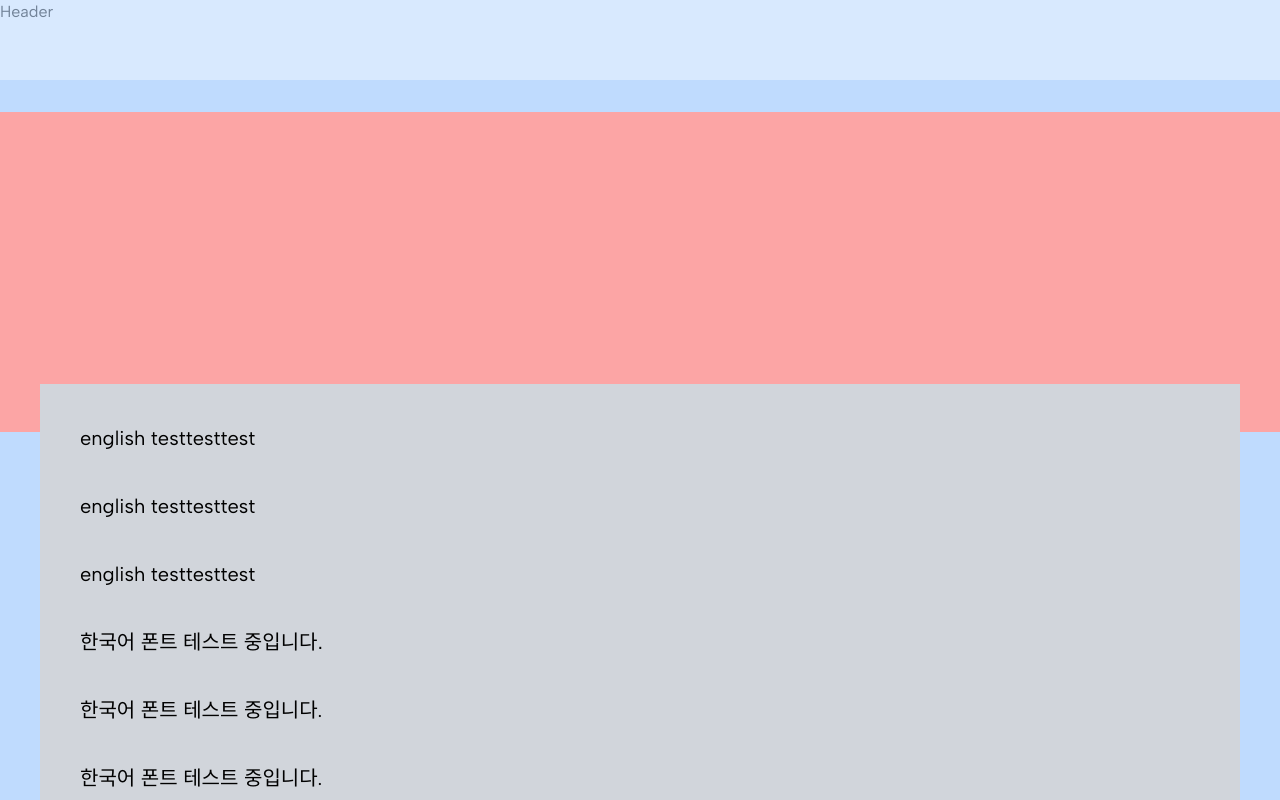
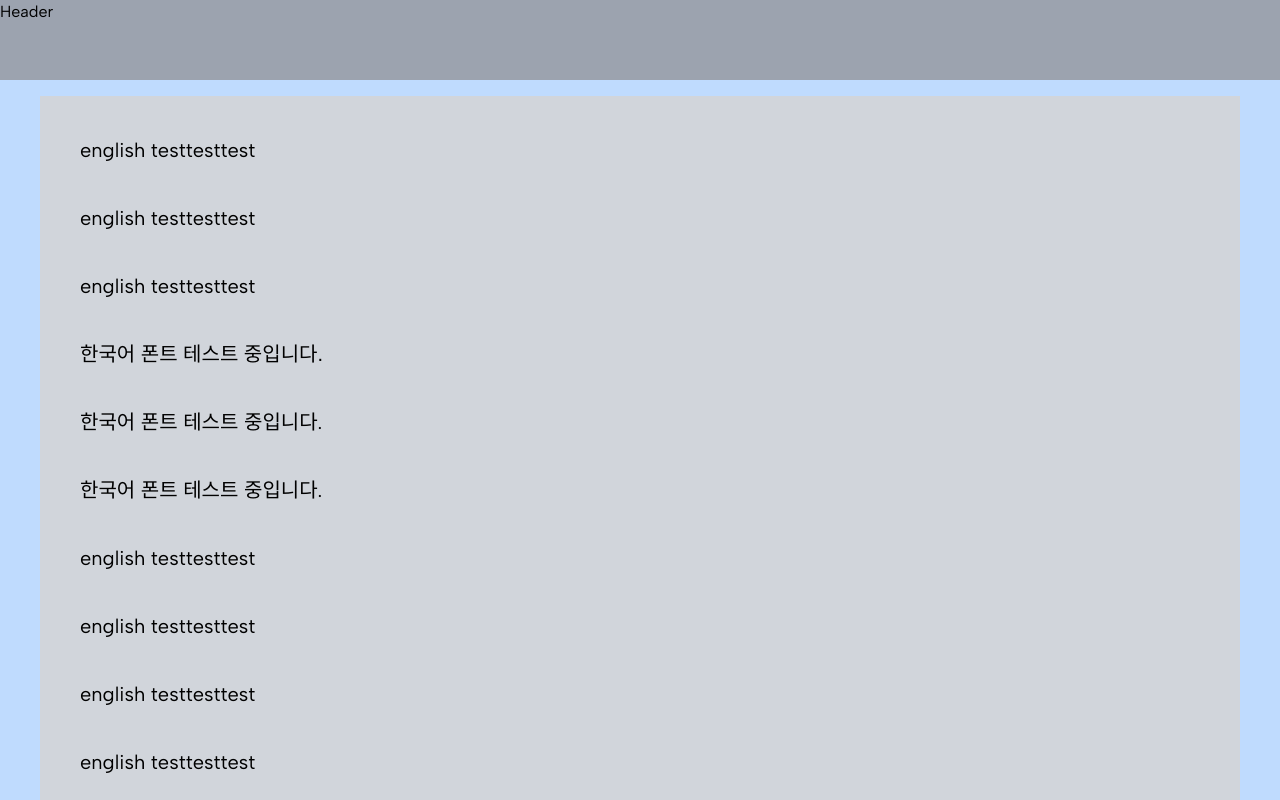
Before and after one commit to Latemarch/blog-ver3, a Next.js app: page / in a window 1280 px wide. Shown: the top 800 px of the page. Built offline with nearby package versions, Linux system fonts and the light colour scheme.

Commit message:
add header bg

```diff
--- a/src/app/layout.tsx
+++ b/src/app/layout.tsx
@@ -2,6 +2,8 @@ import type { Metadata } from "next";
 import { Noto_Serif_KR, Albert_Sans } from "next/font/google";
 
 import "./globals.css";
+import Footer from "@/components/Footer";
+import HeaderBG from "@/components/HeaderBG";
 import Header from "@/components/Header";
 
 const albert = Albert_Sans({ subsets: ["latin"], variable: "--font-albert" });
@@ -47,13 +49,15 @@ export default function RootLayout({
     <html lang="en">
       <body className={`${albert.variable} ${notoKr.variable}`}>
         <div className="flex fixed inset-0 bg-blue-200 text-black">
+          <HeaderBG />
           <div className="flex w-full h-full max-w-screen-2xl mx-auto "></div>
         </div>
         <div className="flex flex-col w-full relative inset-0 items-center text-black">
           <Header />
-          <div className="flex relative w-full max-w-screen-2xl p-10 pt-96 z-0">
+          <div className="flex relative w-full max-w-screen-2xl p-10 pt-24 z-0">
             {children}
           </div>
+          <Footer />
         </div>
       </body>
     </html>
--- a/src/app/page.tsx
+++ b/src/app/page.tsx
@@ -1,7 +1,7 @@
 export default function Home() {
   return (
     <div className="flex flex-col w-full ">
-      <div className="flex w-full bg-red-300 h-80 absolute max-w-screen-2xl left-0 top-28 -z-10"></div>
+      {/* <div className="flex w-full bg-red-300 h-80 absolute max-w-screen-2xl left-0 top-28 -z-10"></div> */}
       <div className="flex flex-col p-10 gap-10 w-full max-w-screen-2xl text-xl bg-gray-300">
         <p>english testtesttest</p>
         <p className="font-albert">english testtesttest</p>
--- /dev/null
+++ b/src/components/Footer.tsx
@@ -0,0 +1,3 @@
+export default function Footer() {
+  return <div className="w-full h-20 bg-gray-200">Footer</div>;
+}
--- a/src/components/Header.tsx
+++ b/src/components/Header.tsx
@@ -1,7 +1,3 @@
 export default function Header() {
-  return (
-    <div className="flex fixed w-full h-20">
-      <div className="flex w-full  mx-auto bg-white opacity-40">Header</div>
-    </div>
-  );
+  return <div className="flex w-full h-20 fixed">Header</div>;
 }
--- /dev/null
+++ b/src/components/HeaderBG.tsx
@@ -0,0 +1,29 @@
+"use client";
+
+import { useEffect, useState } from "react";
+
+export default function HeaderBG() {
+  const [opacity, setOpacity] = useState(1);
+
+  useEffect(() => {
+    const handleScroll = () => {
+      setOpacity(window.scrollY === 0 ? 1 : 0);
+    };
+    window.addEventListener("scroll", handleScroll);
+    return () => {
+      window.removeEventListener("scroll", handleScroll);
+    };
+  }, []);
+
+  return (
+    <div className="flex fixed w-full h-20">
+      <div
+        className="flex w-full  mx-auto bg-gray-400 opacity-40"
+        style={{
+          opacity,
+          transition: "opacity 0.5s",
+        }}
+      />
+    </div>
+  );
+}
```
